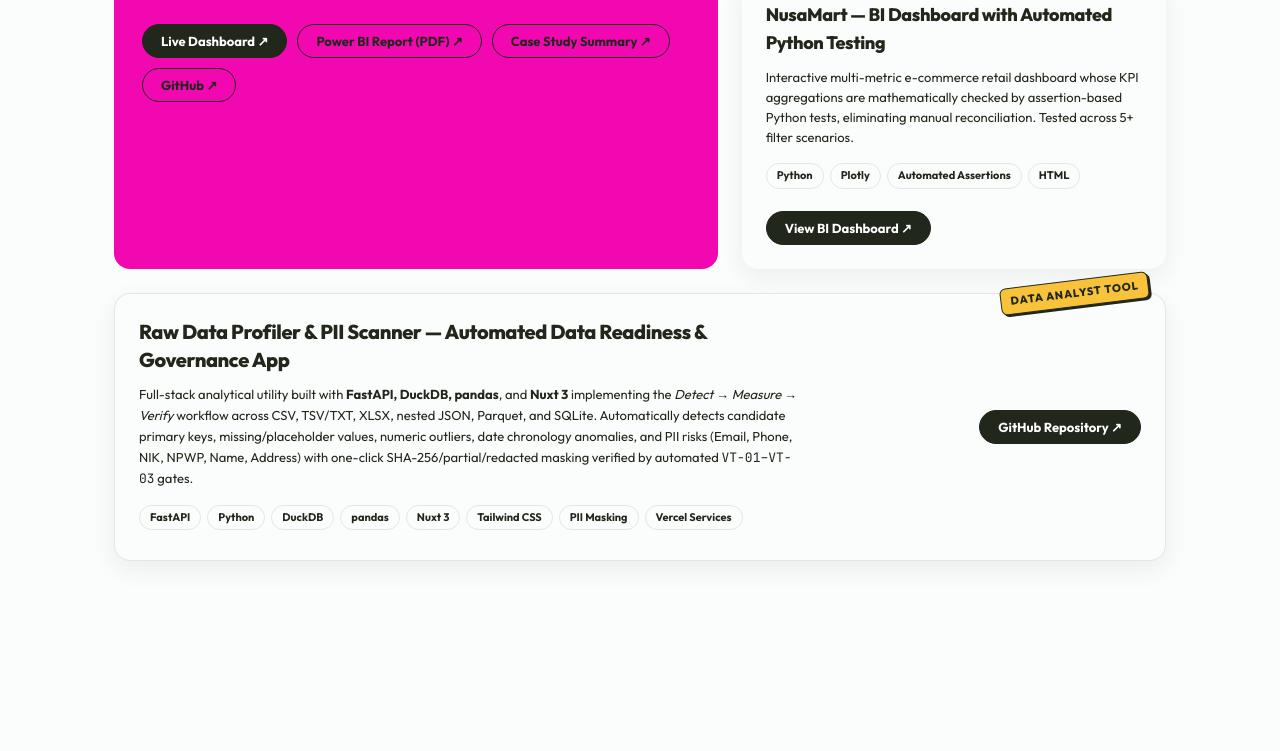
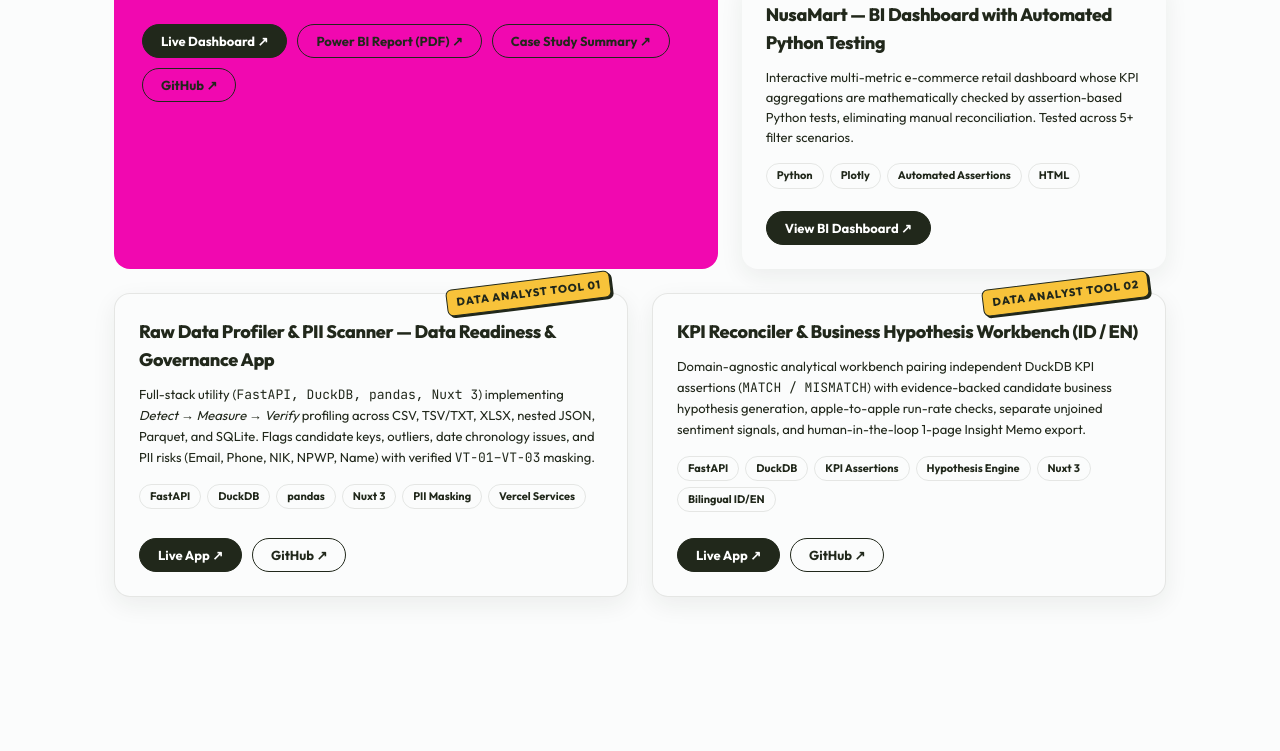
Before and after one commit to NusaibahF-IT/portofolio, a Nuxt app: page / in a window 1280 px wide. Shown: the part 1485-2236 px from the top of the page. Built offline with nearby package versions, Linux system fonts and the light colour scheme.

Commit message:
feat: add KPI Reconciler Workbench and live Vercel links to projects bento

```diff
--- a/components/ProjectsBento.vue
+++ b/components/ProjectsBento.vue
@@ -5,10 +5,10 @@
       <div class="intro text-center">
         <h2 class="text-tx">
           <span class="inline-block w-2 h-2 rounded-full bg-act mr-2.5 align-middle"></span>
-          Four projects, each reconciled to the raw data
+          Five projects, built &amp; reconciled to the raw data
         </h2>
-        <p class="max-w-[420px] mx-auto mt-4 opacity-80 text-tx text-sm">
-          Every dashboard, pipeline, and profiling tool below ships with automated checks that prove its integrity.
+        <p class="max-w-[440px] mx-auto mt-4 opacity-80 text-tx text-sm">
+          Every dashboard, pipeline, and analytics tool below ships with automated checks that prove its integrity.
         </p>
       </div>
 
@@ -110,39 +110,83 @@
           </div>
         </article>
 
-        <!-- Project 4: Raw Data Profiler & PII Scanner Web App (12 cols) -->
-        <article class="card md:col-span-12 relative border border-line">
-          <span class="sticker tiny absolute right-4 top-[-14px]">Data Analyst Tool</span>
-          <div class="grid gap-5 md:grid-cols-12 md:items-center">
-            <div class="md:col-span-8">
-              <h3 class="text-lg md:text-xl font-extrabold text-tx">
-                Raw Data Profiler &amp; PII Scanner — Automated Data Readiness &amp; Governance App
+        <!-- Project 4: Raw Data Profiler & PII Scanner Web App (6 cols) -->
+        <article class="card md:col-span-6 relative border border-line flex flex-col justify-between">
+          <span class="sticker tiny absolute right-4 top-[-14px]">Data Analyst Tool 01</span>
+          <div>
+            <h3 class="text-lg font-extrabold text-tx">
+              Raw Data Profiler &amp; PII Scanner — Data Readiness &amp; Governance App
             </h3>
             <p class="mini text-tx/85 text-[13px] mt-2.5 leading-relaxed">
-                Full-stack analytical utility built with <strong>FastAPI, DuckDB, pandas</strong>, and <strong>Nuxt 3</strong> implementing the <em>Detect → Measure → Verify</em> workflow across CSV, TSV/TXT, XLSX, nested JSON, Parquet, and SQLite. Automatically detects candidate primary keys, missing/placeholder values, numeric outliers, date chronology anomalies, and PII risks (Email, Phone, NIK, NPWP, Name, Address) with one-click SHA-256/partial/redacted masking verified by automated <span class="font-mono">VT-01–VT-03</span> gates.
+              Full-stack utility (<span class="font-mono">FastAPI, DuckDB, pandas, Nuxt 3</span>) implementing <em>Detect → Measure → Verify</em> profiling across CSV, TSV/TXT, XLSX, nested JSON, Parquet, and SQLite. Flags candidate keys, outliers, date chronology issues, and PII risks (Email, Phone, NIK, NPWP, Name) with verified <span class="font-mono">VT-01–VT-03</span> masking.
             </p>
             <div class="mt-4 flex flex-wrap">
               <span class="chip">FastAPI</span>
-                <span class="chip">Python</span>
               <span class="chip">DuckDB</span>
               <span class="chip">pandas</span>
               <span class="chip">Nuxt 3</span>
-                <span class="chip">Tailwind CSS</span>
               <span class="chip">PII Masking</span>
               <span class="chip">Vercel Services</span>
             </div>
           </div>
 
-            <div class="md:col-span-4 flex md:flex-col gap-2.5 md:items-end justify-start">
+          <div class="acts flex gap-2.5 flex-wrap mt-5">
             <a
               class="btn p"
+              href="https://dataprofiler-okp3utop1-nusaibah-fathul-jannah.vercel.app"
+              target="_blank"
+              rel="noopener noreferrer"
+            >
+              Live App ↗
+            </a>
+            <a
+              class="btn o"
               href="https://github.com/NusaibahF-IT/Raw-Data-Profiler-PII-Scanner"
               target="_blank"
               rel="noopener noreferrer"
             >
-                GitHub Repository ↗
+              GitHub ↗
             </a>
           </div>
+        </article>
+
+        <!-- Project 5: KPI Reconciler & Business Hypothesis Workbench (6 cols) -->
+        <article class="card md:col-span-6 relative border border-line flex flex-col justify-between">
+          <span class="sticker tiny absolute right-4 top-[-14px]">Data Analyst Tool 02</span>
+          <div>
+            <h3 class="text-lg font-extrabold text-tx">
+              KPI Reconciler &amp; Business Hypothesis Workbench (ID / EN)
+            </h3>
+            <p class="mini text-tx/85 text-[13px] mt-2.5 leading-relaxed">
+              Domain-agnostic analytical workbench pairing independent DuckDB KPI assertions (<span class="font-mono">MATCH / MISMATCH</span>) with evidence-backed candidate business hypothesis generation, apple-to-apple run-rate checks, separate unjoined sentiment signals, and human-in-the-loop 1-page Insight Memo export.
+            </p>
+            <div class="mt-4 flex flex-wrap">
+              <span class="chip">FastAPI</span>
+              <span class="chip">DuckDB</span>
+              <span class="chip">KPI Assertions</span>
+              <span class="chip">Hypothesis Engine</span>
+              <span class="chip">Nuxt 3</span>
+              <span class="chip">Bilingual ID/EN</span>
+            </div>
+          </div>
+
+          <div class="acts flex gap-2.5 flex-wrap mt-5">
+            <a
+              class="btn p"
+              href="https://kpireconcilerhypothesis-exw42ie53-nusaibah-fathul-jannah.vercel.app"
+              target="_blank"
+              rel="noopener noreferrer"
+            >
+              Live App ↗
+            </a>
+            <a
+              class="btn o"
+              href="https://github.com/NusaibahF-IT/KPI-Reconciler-Hypothesis-Workbench"
+              target="_blank"
+              rel="noopener noreferrer"
+            >
+              GitHub ↗
+            </a>
           </div>
         </article>
       </div>
```
Lines whose indentation alone changed are shown as unchanged.
